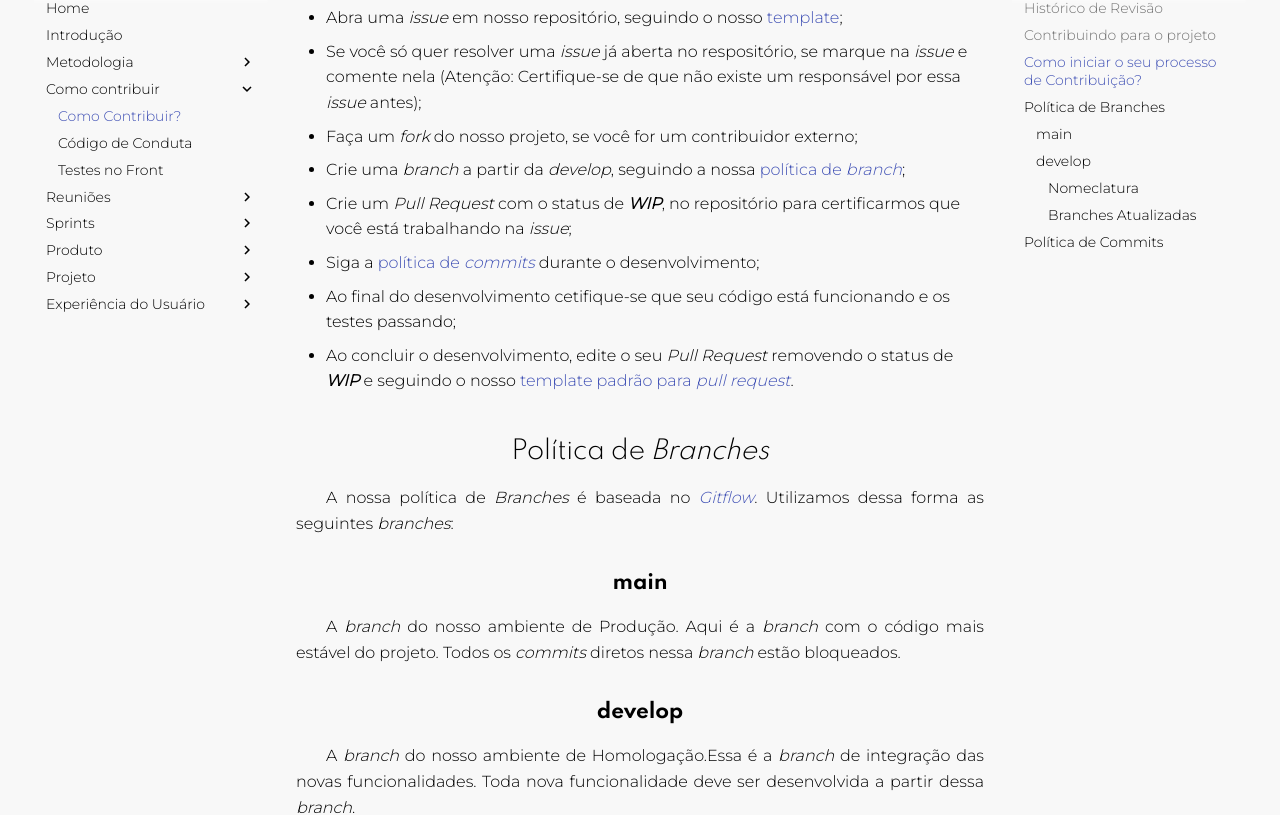
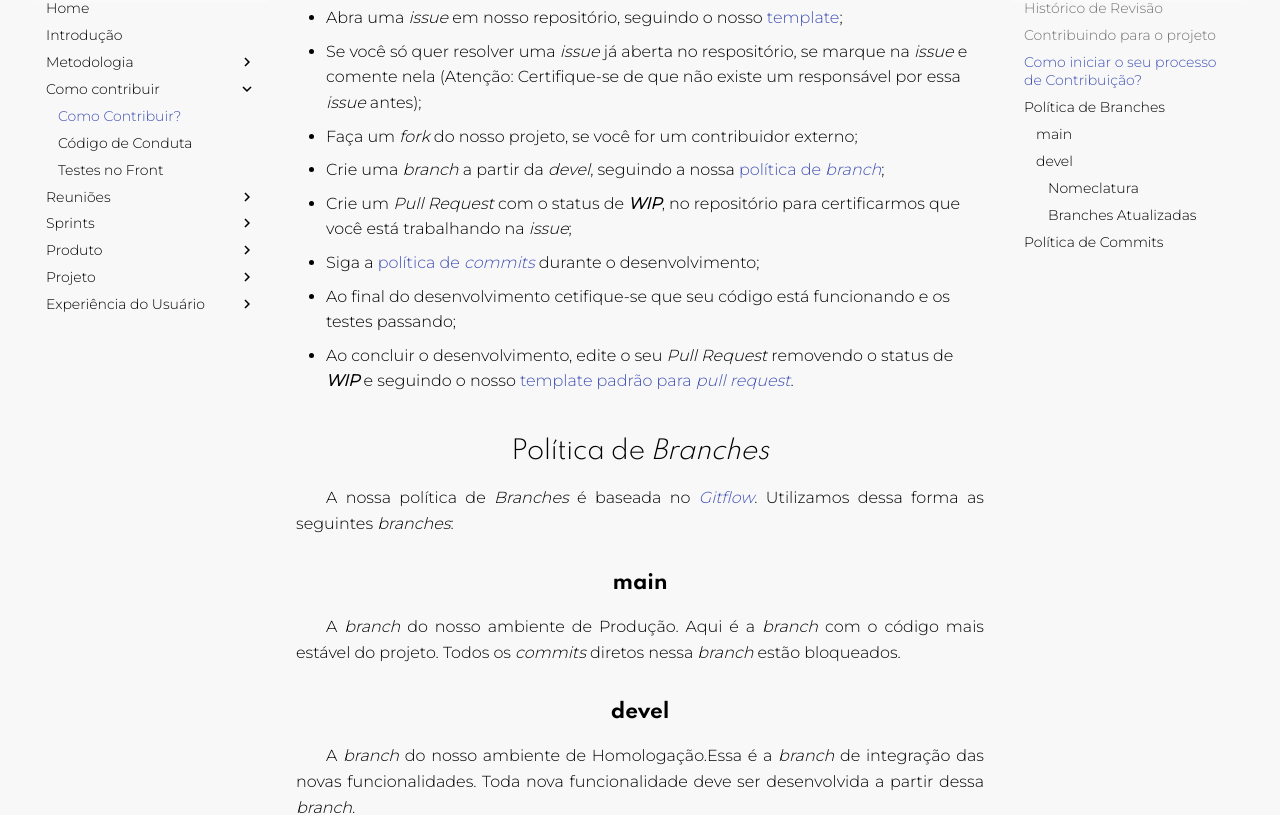
Before and after one commit to fga-eps-mds/2020.2-Eccoar, an MkDocs documentation site: the page built from docs/contribuicao/contribuicao.md, in a window 1280 px wide and 1400 px high, scrolled down 794 px. Shown: the part 100-915 px from the top of the window. Built offline with MkDocs 1.6.1 and Material for MkDocs 9.7.7, drawn with Linux system fonts in a browser that asks for light colours; comment, search, counter and statistics services are not loaded; old or Windows-style settings are respelled for this version of MkDocs.

Commit message:
Fixing branch name to devel

```diff
--- a/docs/contribuicao/contribuicao.md
+++ b/docs/contribuicao/contribuicao.md
@@ -24,7 +24,7 @@ Para contribuir com o projeto você pode estar abrindo _issues_ de sugestões e
 - Abra uma _issue_ em nosso repositório, seguindo o nosso [template](https://github.com/fga-eps-mds/EPS-2020-2-G2/blob/main/.github/ISSUE_TEMPLATE/issue-template.md);
   - Se você só quer resolver uma _issue_ já aberta no respositório, se marque na _issue_ e comente nela (Atenção: Certifique-se de que não existe um responsável por essa _issue_ antes);
 - Faça um _fork_ do nosso projeto, se você for um contribuidor externo;
-- Crie uma _branch_ a partir da _develop_, seguindo a nossa [política de _branch_](#politica-de-branches);
+- Crie uma _branch_ a partir da _devel_, seguindo a nossa [política de _branch_](#politica-de-branches);
 - Crie um _Pull Request_ com o status de **_WIP_**, no repositório para certificarmos que você está trabalhando na _issue_;
 - Siga a [política de _commits_](#politica-de-commits) durante o desenvolvimento;
 - Ao final do desenvolvimento cetifique-se que seu código está funcionando e os testes passando;
@@ -39,7 +39,7 @@ Utilizamos dessa forma as seguintes _branches_:
 
 A _branch_ do nosso ambiente de Produção. Aqui é a _branch_ com o código mais estável do projeto. Todos os _commits_ diretos nessa _branch_ estão bloqueados.
 
-### **develop**
+### **devel**
 
 A _branch_ do nosso ambiente de Homologação.Essa é a _branch_ de integração das novas funcionalidades. Toda nova funcionalidade deve ser desenvolvida a partir dessa _branch_.
 
```
